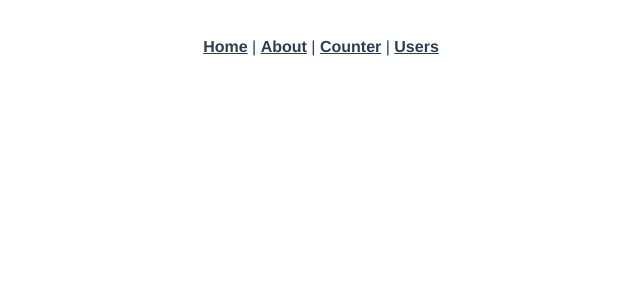
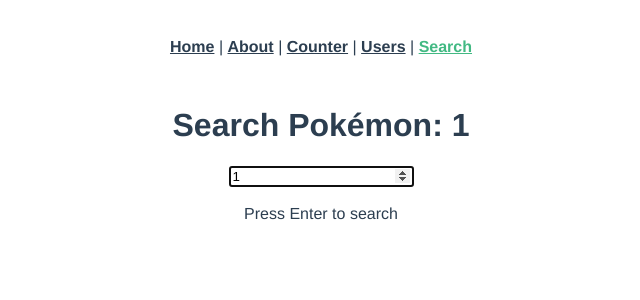
Before and after one commit to carla-ng/learning-vue-composition-api, a Vue app: page /#/pokemon-search in a window 1280 px wide. Shown: the top 300 px of the page, without its empty margins (319-959 px from the left). Built offline with nearby package versions, Linux system fonts and the light colour scheme.

Commit message:
Router in setup.

```diff
--- a/src/App.vue
+++ b/src/App.vue
@@ -3,7 +3,8 @@
     <router-link to="/">Home</router-link> |
     <router-link to="/about">About</router-link> |
     <router-link :to="{ name: 'counter' }">Counter</router-link> |
-    <router-link :to="{ name: 'users' }">Users</router-link>
+    <router-link :to="{ name: 'users' }">Users</router-link> |
+    <router-link :to="{ name: 'pokemon-search' }">Search</router-link>
   </div>
 
   <router-view v-slot="{ Component, route }">
--- a/src/router/index.js
+++ b/src/router/index.js
@@ -24,6 +24,16 @@ const routes = [
     path: '/users',
     name: 'users',
     component: () => import(/* webpackChunkName: "users" */ '../views/Users.vue')
+  },
+  {
+    path: '/pokemon-search',
+    name: 'pokemon-search',
+    component: () => import(/* webpackChunkName: "pokemon-search" */ '../views/SearchPokemon.vue')
+  },
+  {
+    path: '/pokemon/:id',
+    name: 'pokemon-id',
+    component: () => import(/* webpackChunkName: "pokemon-id" */ '../views/Pokemon.vue')
   }
 ]
 
--- /dev/null
+++ b/src/views/Pokemon.vue
@@ -0,0 +1,13 @@
+<template>
+  <h1>Pokémon View</h1>
+</template>
+
+<script>
+export default {
+
+}
+</script>
+
+<style>
+
+</style>
--- /dev/null
+++ b/src/views/SearchPokemon.vue
@@ -0,0 +1,42 @@
+<template>
+    <h1>Search Pokémon: {{ pokemonId }}</h1>
+    <form @submit.prevent="onSubmit">
+        <input type="number"
+               placeholder="Pokémon number"
+               autofocus
+               v-model="pokemonId"
+        >
+    </form>
+
+    <br>
+
+    <span>Press Enter to search</span>
+</template>
+
+<script>
+import { ref } from 'vue'
+import { useRouter } from 'vue-router'
+
+export default {
+    setup() {
+
+        const router = useRouter()
+
+        const pokemonId = ref(1)
+
+
+        return {
+            pokemonId,
+
+            onSubmit: () => {
+                //console.log(pokemonId.value)
+                router.push({ name: 'pokemon-id', params: { id: pokemonId.value } })
+            }
+        }
+    }
+}
+</script>
+
+<style>
+
+</style>
```
